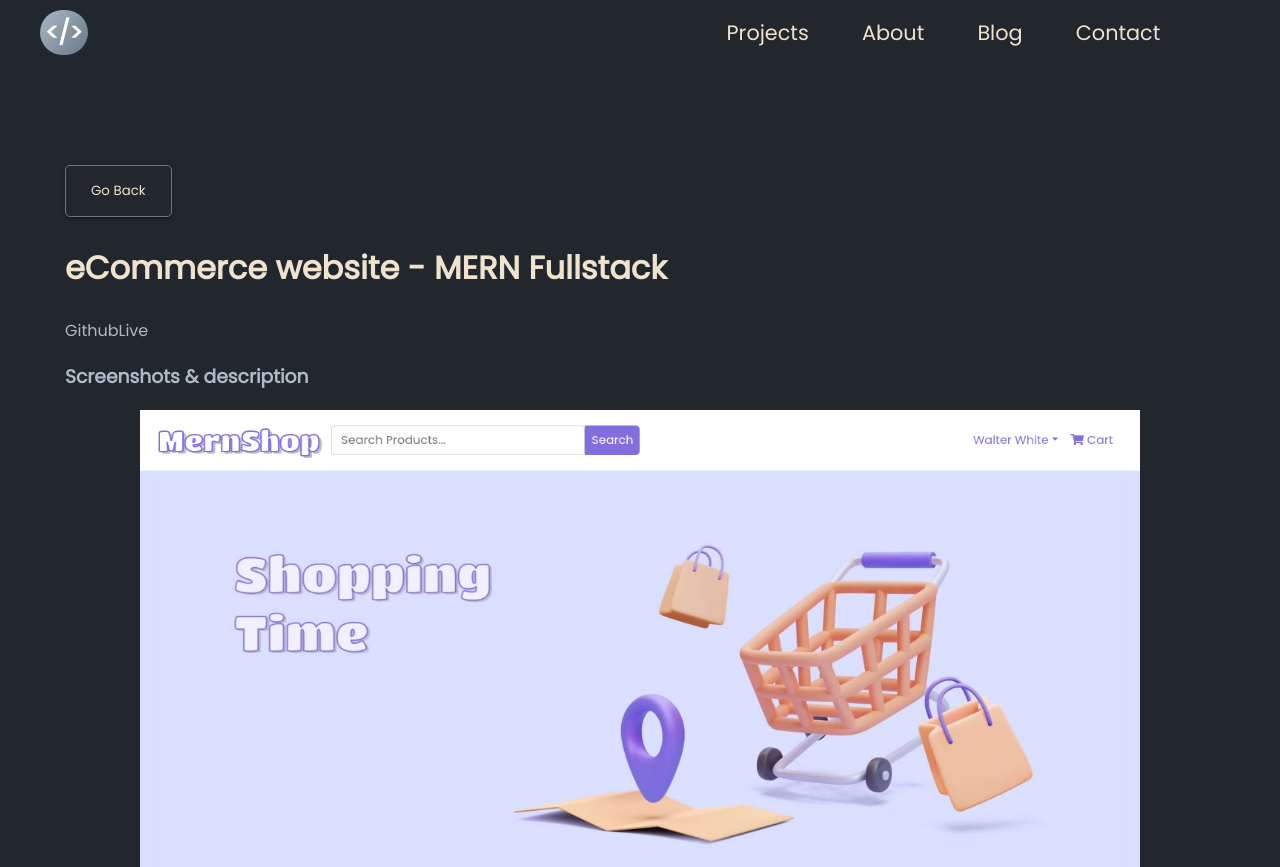
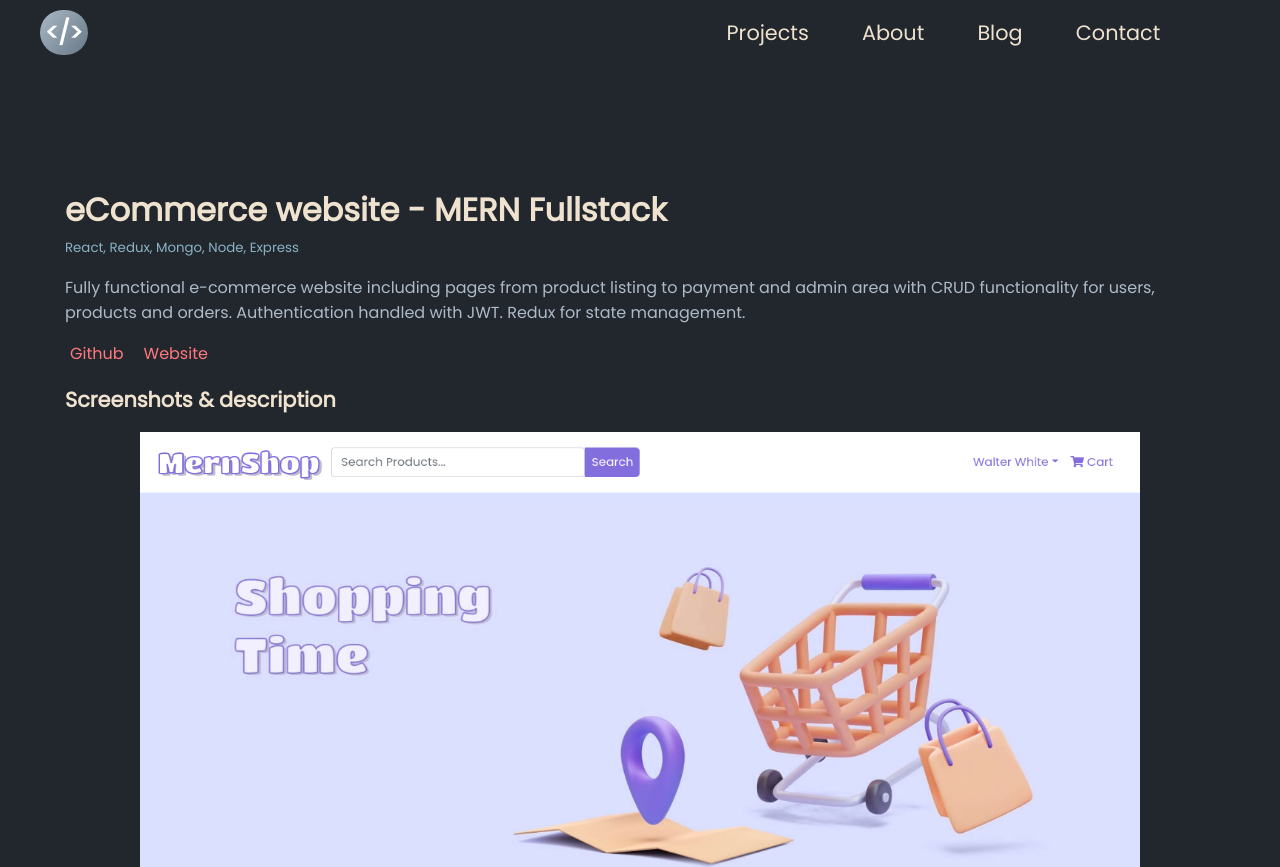
Before and after one commit to renebitter/portfolio, a Next.js app: page /portfolio/projects/1 in a window 1280 px wide. Shown: the top 867 px of the page. Built offline with nearby package versions, Linux system fonts and the light colour scheme; some icons are missing.

Commit message:
Add projectDetail CSS

```diff
--- a/components/projects/projectDetail.js
+++ b/components/projects/projectDetail.js
@@ -9,14 +9,16 @@ const ProjectDetail = (props) => {
   const router = useRouter();
 
   return (
+    <div className={classes.projectDetail}>
       <div className='container section'>
-      <Link href='/#projects'>
-        <button className='btn btn-outlined'>Go Back</button>
-      </Link>
-
-      <h2>{project.title}</h2>
+        <h1>{project.title}</h1>
 
         <div>
+          <small>{project.subtitle}</small>
+          <p>{project.description}</p>
+        </div>
+
+        <div className={classes.projectLinks}>
           {project.githubLink && (
             <a href={project.githubLink} target='_blank' rel='noreferrer'>
               <i className='fab fa-github'></i>
@@ -26,19 +28,19 @@ const ProjectDetail = (props) => {
           {project.liveLink && (
             <a href={project.liveLink} target='_blank' rel='noreferrer'>
               <i className='fas fa-link'></i>
-            Live
+              Website
             </a>
           )}
         </div>
 
         {project.screenshots ? (
           <div>
-          <h3>Screenshots & description</h3>
+            <h2>Screenshots & description</h2>
             <ImageSlider slides={project.screenshots} />
           </div>
         ) : (
           project.image && (
-          <div>
+            <div className={classes.projectImage}>
               <Image
                 src={`../../portfolio/images/projects/${project.image}`}
                 width={500}
@@ -48,10 +50,6 @@ const ProjectDetail = (props) => {
             </div>
           )
         )}
-
-      <div>
-        <p>{project.subtitle}</p>
-        <p>{project.description}</p>
       </div>
     </div>
   );
--- a/components/projects/projectDetail.module.scss
+++ b/components/projects/projectDetail.module.scss
@@ -0,0 +1,40 @@
+.projectDetail {
+  h1 {
+    margin-bottom: 0;
+    color: var(--text-secondary);
+  }
+
+  h2 {
+    font-size: 1.3rem;
+    color: var(--text-secondary);
+  }
+
+  small {
+    color: var(--text-tertiary);
+  }
+
+  .projectLinks {
+    display: flex;
+    flex-direction: row;
+    margin-top: auto;
+
+    a {
+      margin-right: 15px;
+      color: var(--accent);
+    }
+
+    a:hover {
+      color: var(--text-primary);
+    }
+
+    i {
+      margin-right: 5px;
+      color: var(--text-primary);
+    }
+  }
+
+  .projectImage {
+    display: flex;
+    justify-content: center;
+  }
+}
--- a/styles/globals.scss
+++ b/styles/globals.scss
@@ -44,6 +44,7 @@ body {
 .app {
   color: var(--text-primary);
   background-color: var(--background);
+  min-height: 100vh;
 }
 
 * {
```
Lines whose indentation alone changed are shown as unchanged.
